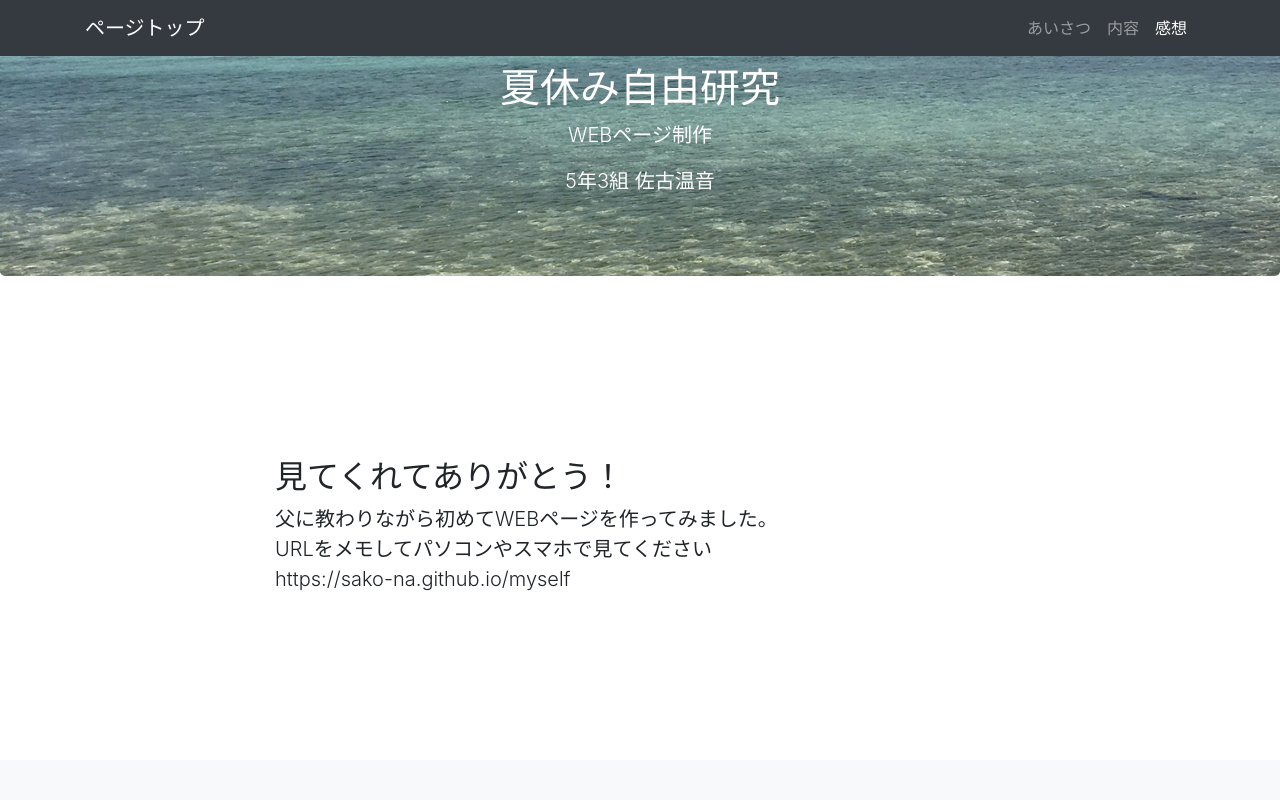
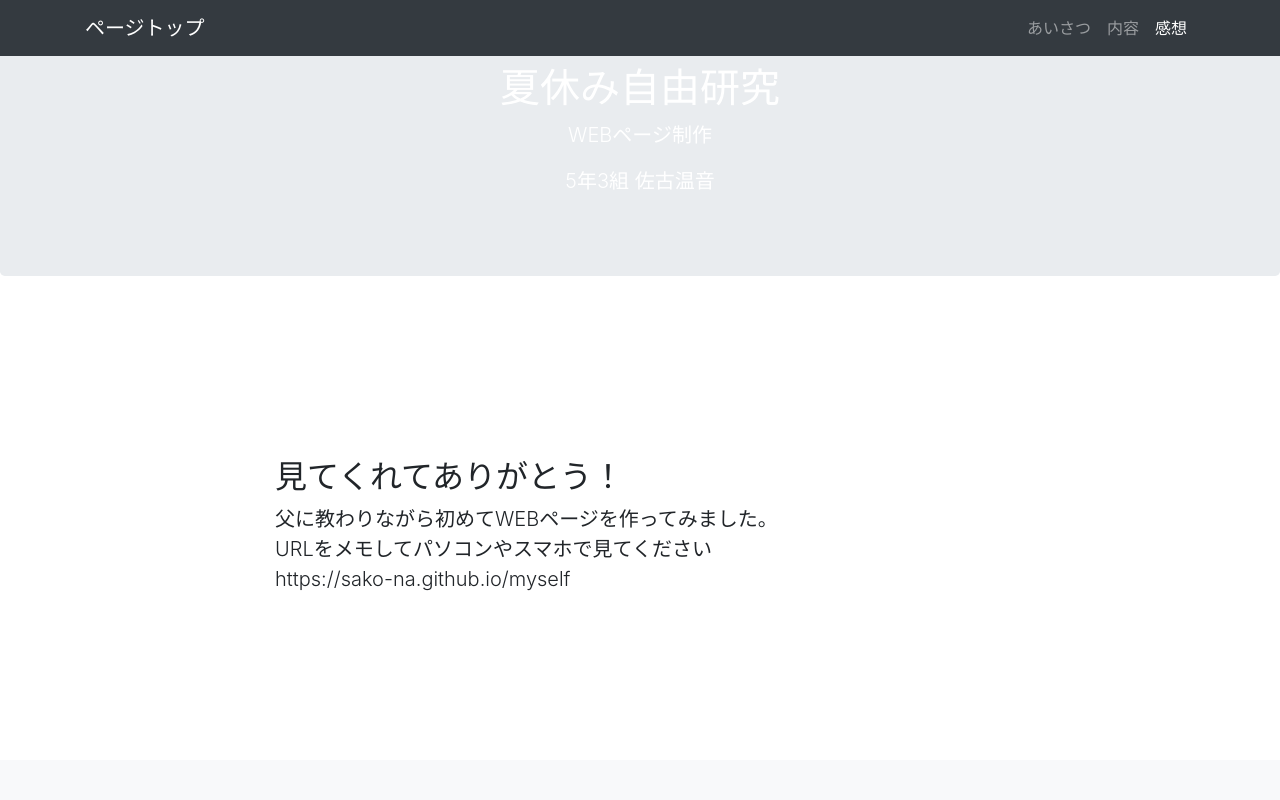
Before and after one commit to sako-na/myself, a website with bundled scripts: page index.html in a window 1280 px wide. Shown: the top 800 px of the page. Built offline with nearby package versions, Linux system fonts and the light colour scheme.

Commit message:
Update scrolling-nav.css

```diff
--- a/css/scrolling-nav.css
+++ b/css/scrolling-nav.css
@@ -10,9 +10,3 @@ header {
 section {
   padding: 150px 0;
 }
-
-.jumbotron {
-  background-image: url("../IMG_8881.JPG");
-  background-size: cover;
-  background-position: center 60%;
-}
```
